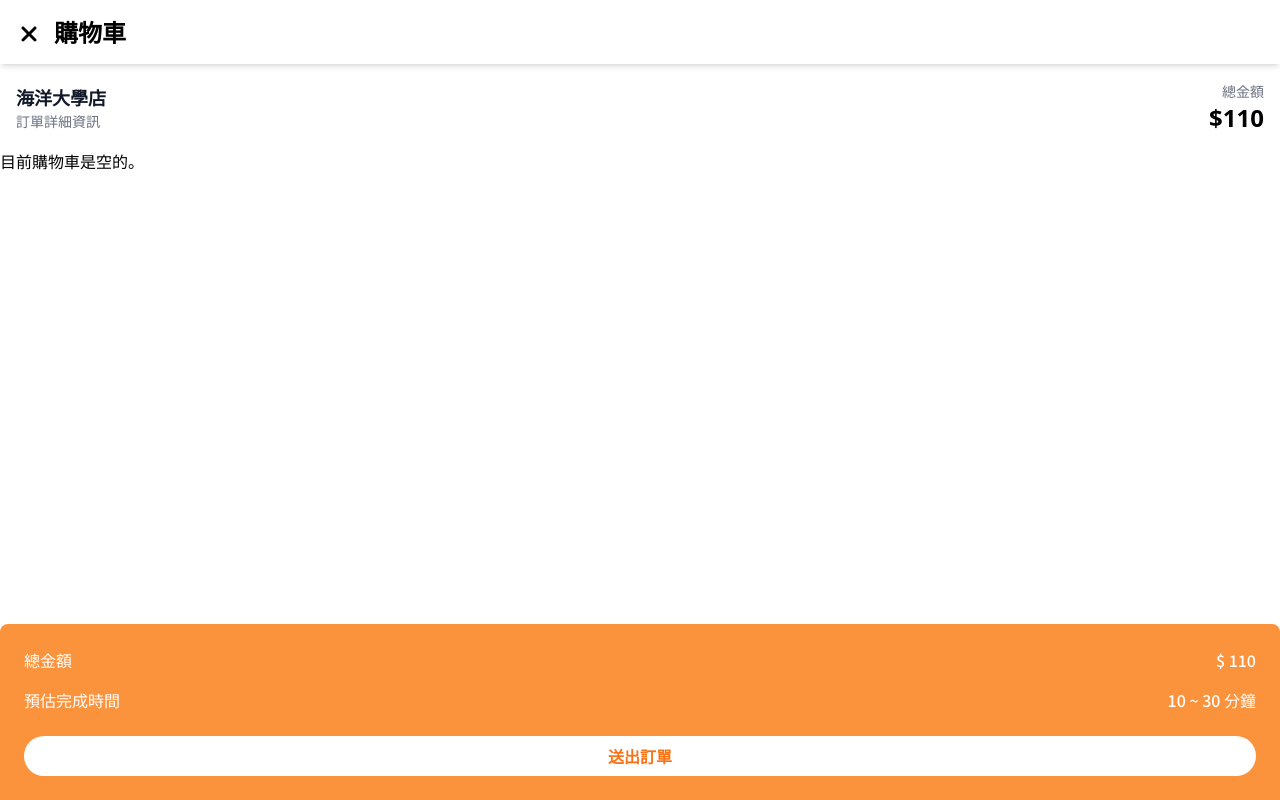
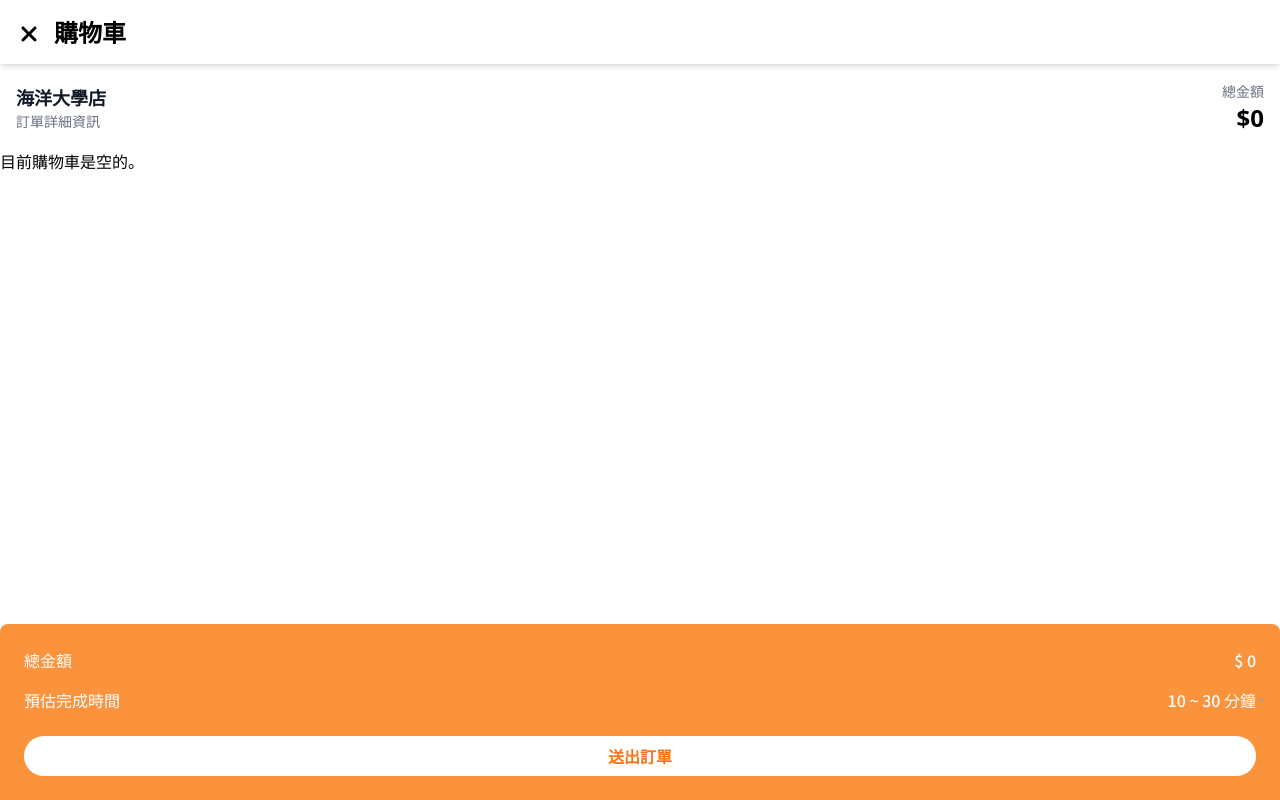
Before and after one commit to NTOU-Takeout/NTOU-Takeout-Frontend, a React (Vite) app: page /cart in a window 1280 px wide. Built offline with nearby package versions, Linux system fonts and the light colour scheme.

Commit message:
Update cart

```diff
--- a/src/components/cartPage/CartItemCard.jsx
+++ b/src/components/cartPage/CartItemCard.jsx
@@ -4,19 +4,29 @@ import useDishStore from "../../stores/dishDetailStore";
 const CartItemCard = ({ dishId, dishItem }) => {
     const { name, price, picture: imageUrl, dishAttributes: options } = dishItem;
 
-    const { dishes, updateDish } = useDishStore();
+    const { dishes, updateDish, removeDish } = useDishStore();
+
     const dishState = dishes[dishId] || {};
 
     const quantity = dishState.quantity || 1;
 
     const handleQuantityChange = (change) => {
-        updateDish(dishId, { quantity: Math.max(1, quantity + change) });
+        const newQuantity = quantity + change;
+
+        if (newQuantity < 1) {
+            // if quantity < 1, remove dish
+            removeDish(dishId);
+        } else {
+            updateDish(dishId, { quantity: newQuantity });
+        }
     };
 
+
     const formattedOptions = options ? options.join(", ") : "";
+    const extraCost = dishItem.extraCost || 0;
 
     return (
-        <div className="relative flex items-center  rounded-lg p-4  w-screen">
+        <div className="relative flex items-center rounded-lg p-4 w-screen">
             <img
                 src={imageUrl}
                 alt="Product"
@@ -24,8 +34,12 @@ const CartItemCard = ({ dishId, dishItem }) => {
             />
             <div className="ml-4 flex-grow">
                 <h2 className="text-lg font-semibold">{name}</h2>
-                <p className="text-sm text-gray-500">{formattedOptions}</p>
-                <p className="text-xl mt-2">$ {Math.floor(quantity * price)}</p>
+                <p className="text-sm text-gray-500">
+                    {formattedOptions} (額外加價 $ {extraCost})
+                </p>
+                <p className="text-xl mt-2">
+                    $ {Math.floor(quantity * (price + extraCost))}
+                </p>
             </div>
             <div className="absolute bottom-[15px] right-[15px] flex items-end border border-gray-300 rounded-md">
                 <button
@@ -37,7 +51,7 @@ const CartItemCard = ({ dishId, dishItem }) => {
                 <span className="px-4 py-0.5">{quantity}</span>
                 <button
                     onClick={() => handleQuantityChange(1)}
-                    className="  px-2 py-0 text-lg rounded-r-md"
+                    className="px-2 py-0 text-lg rounded-r-md"
                 >
                     +
                 </button>
@@ -53,6 +67,7 @@ CartItemCard.propTypes = {
         price: PropTypes.number.isRequired,
         picture: PropTypes.string,
         dishAttributes: PropTypes.arrayOf(PropTypes.string),
+        extraCost: PropTypes.number,
     }).isRequired,
 };
 
--- a/src/components/cartPage/CartItemCardList.jsx
+++ b/src/components/cartPage/CartItemCardList.jsx
@@ -1,21 +1,46 @@
+import PropTypes from "prop-types";
 import useDishStore from "../../stores/dishDetailStore";
+import useAllDishStore from "../../stores/allDishesStore";
 import CartItemCard from "./CartItemCard";
 
-const CartItemCardList = () => {
-    const dishes = useDishStore((state) => state.dishes); // 訂閱 dishes 狀態
+const CartItemCardList = ({ setTotalSpend }) => {
+    const dishes = useDishStore((state) => state.dishes);
+    const dishData = useAllDishStore((state) => state.dishes);
 
-    // 檢查 dishes 是否為空物件
     if (Object.keys(dishes).length === 0) {
         return <p>目前購物車是空的。</p>;
     }
 
+    // calculate total spend
+    const totalSpend = Object.entries(dishes).reduce((sum, [id, dish]) => {
+        const basePrice = dishData[id]?.price || 0;
+        const extraCost = dish.extraCost || 0;
+        const quantity = dish.quantity || 1;
+        return sum + (basePrice + extraCost) * quantity;
+    }, 0);
+    setTotalSpend(totalSpend);
+
     return (
         <div>
             {Object.entries(dishes).map(([id, dish]) => (
-                <CartItemCard key={id} dishId={id} dishItem={dish} />
+                <CartItemCard
+                    key={id}
+                    dishId={id}
+                    dishItem={{
+                        name: dishData[id].name,
+                        price: dishData[id].price,
+                        picture: dishData[id].picture,
+                        dishAttributes: dish.selectedOptions,
+                        ...dish,
+                    }}
+                />
             ))}
         </div>
     );
 };
 
+CartItemCardList.propTypes = {
+    setTotalSpend: PropTypes.func.isRequired, // 確保 setTotalSpend 是一個函數
+};
+
 export default CartItemCardList;
--- a/src/pages/Cart.jsx
+++ b/src/pages/Cart.jsx
@@ -1,12 +1,14 @@
+import { useState } from "react";
 import CartOrderSection from "../components/cartPage/CartOrderSection";
 import CartPageHeader from "../components/cartPage/CartPageHeader";
 import CartTotalSpend from "../components/cartPage/CartTotalSpend";
 import CartItemCardList from "../components/cartPage/CartItemCardList";
 
 function Cart() {
+    const [totalSpend, setTotalSpend] = useState(0);
     const order = {
         merchantName: "海洋大學店",
-        totalSpend: 110,
+        totalSpend: totalSpend,
         estimateTime: 20,
     };
     return (
@@ -16,7 +18,7 @@ function Cart() {
                 merchantName: order.merchantName,
                 totalSpend: order.totalSpend
             }} />
-            <CartItemCardList></CartItemCardList>
+            <CartItemCardList setTotalSpend={setTotalSpend} />
             <CartOrderSection orderDetail={{
                 totalSpend: order.totalSpend,
                 estimateTime: order.estimateTime
--- a/src/pages/Menu.jsx
+++ b/src/pages/Menu.jsx
@@ -8,6 +8,7 @@ import MenuNavbar from "../components/merchantPage/MenuNavbar";
 import MenuSection from "../components/merchantPage/MenuSection";
 import useMerchantStore from "../stores/merchantStore";
 import useNavStore from "../stores/merchantMenuNav";
+import useAllDishStore from "../stores/allDishesStore";
 import getStoreClient from "../api/store/getStoreClient";
 import getMenuClient from "../api/menu/getMenuClient";
 
@@ -16,6 +17,7 @@ function Menu() {
     const sectionRefs = useRef([]);
     const [isNavbarFixed, setIsNavbarFixed] = useState(false);
     const setNavbarItems = useNavStore((state) => state.setNavbarItems);
+    const setDishes = useAllDishStore((state) => state.setDishes);
 
     // handle scroll to section
     const handleScrollToSection = (index) => {
@@ -93,6 +95,18 @@ function Menu() {
             enabled: !!merchantId && !!category.second.length,
         })),
     });
+    useEffect(() => {
+        categoryQueries.forEach((query) => {
+            if (query.isSuccess && query.data) {
+                // save dishes' data to allDishStore
+                const dishesToStore = query.data.dishes.reduce((acc, dish) => {
+                    acc[dish.id] = dish;
+                    return acc;
+                }, {});
+                setDishes(dishesToStore);
+            }
+        });
+    }, [categoryQueries, setDishes]);
 
     // Transform the queries results into categoryData
     const categoryData = categoryQueries
--- /dev/null
+++ b/src/stores/allDishesStore.js
@@ -0,0 +1,14 @@
+import { create } from "zustand";
+
+const useAllDishStore = create((set) => ({
+    dishes: {}, // store dishes' data
+    setDishes: (newDishes) =>
+        set((state) => ({
+            dishes: {
+                ...state.dishes,
+                ...newDishes,
+            },
+        })),
+}));
+
+export default useAllDishStore;
--- a/src/stores/dishDetailStore.js
+++ b/src/stores/dishDetailStore.js
@@ -1,6 +1,9 @@
 import { create } from "zustand";
+import { persist } from "zustand/middleware";
 
-const useDishStore = create((set) => ({
+const useDishStore = create(
+    persist(
+        (set) => ({
             dishes: {},
             addDish: (id, initialState) =>
                 set((state) => ({
@@ -39,6 +42,12 @@ const useDishStore = create((set) => ({
                         },
                     },
                 })),
-}));
+        }),
+        {
+            name: "dish-store", // localStorage 中的 key 名稱
+            partialize: (state) => ({ dishes: state.dishes }), // 僅存儲 dishes
+        }
+    )
+);
 
 export default useDishStore;
```
Lines whose indentation alone changed are shown as unchanged.
